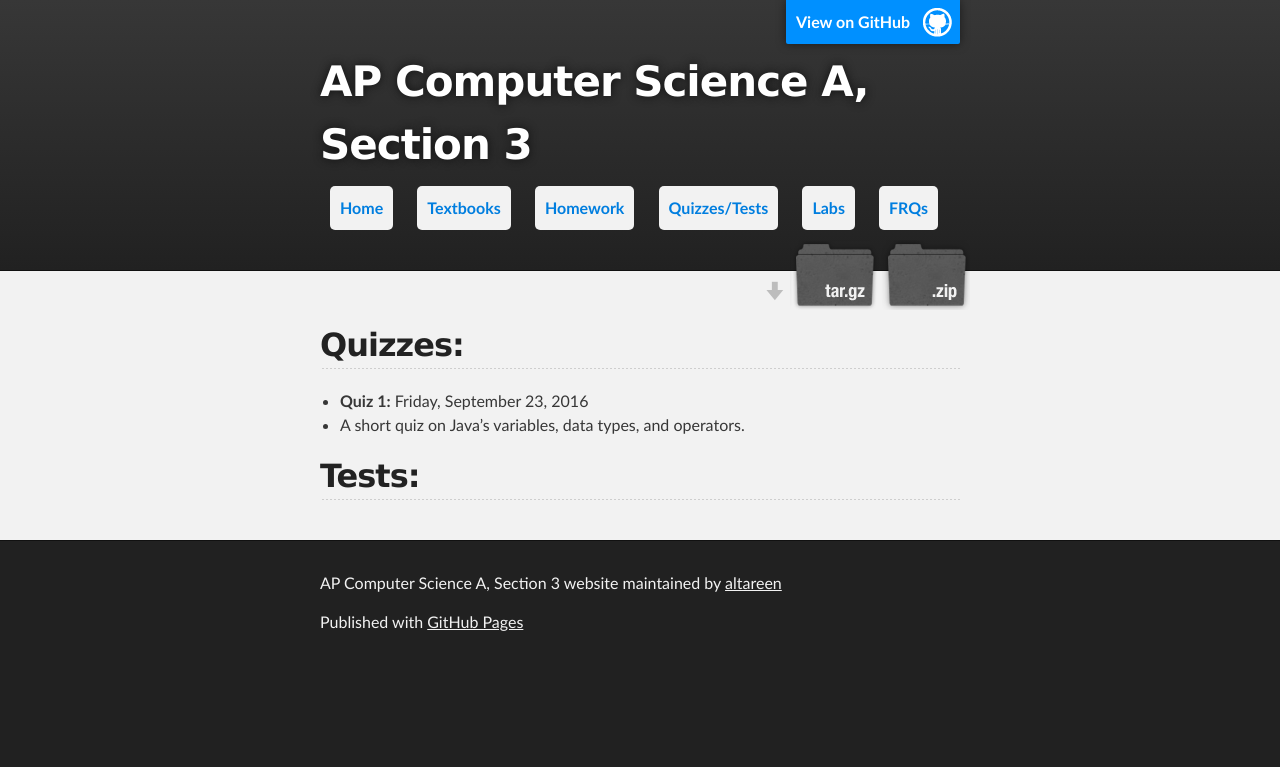
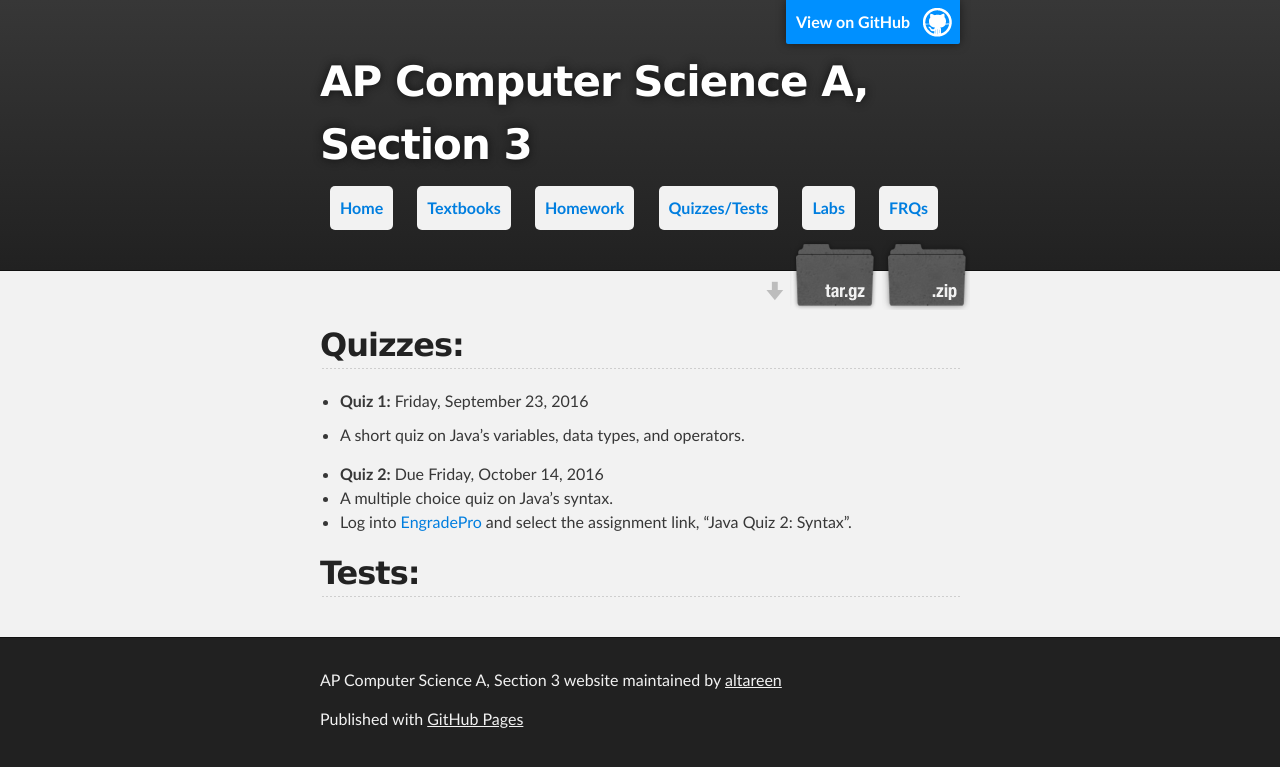
Before and after one commit to ynot1609/apcompsci3, a Jekyll site: the page built from quizzestests/index.md, in a window 1280 px wide. Shown: the top 767 px of the page. Built offline with Jekyll 4.4.1, drawn with Linux system fonts in a browser that asks for light colours.

Commit message:
Added quiz 2

```diff
--- a/quizzestests/index.md
+++ b/quizzestests/index.md
@@ -7,12 +7,11 @@ title: Quizzes/Tests
 + **Quiz 1:** Friday, September 23, 2016
 + A short quiz on Java's variables, data types, and operators.
 
-<!---
++ **Quiz 2:** Due Friday, October 14, 2016
++ A multiple choice quiz on Java's syntax.
++ Log into [EngradePro](http://www.engradepro.com) and select the assignment
+link, "Java Quiz 2: Syntax".
 
-+ **Quiz 2:** Due Monday, November 2, 2015
-+ A multiple choice quiz on Java's classes and objects.
-+ Log into [EngradePro](http://www.engradepro.com) and select the assignment link, "Quiz 2".
--->
 
 ## Tests:
 
```
